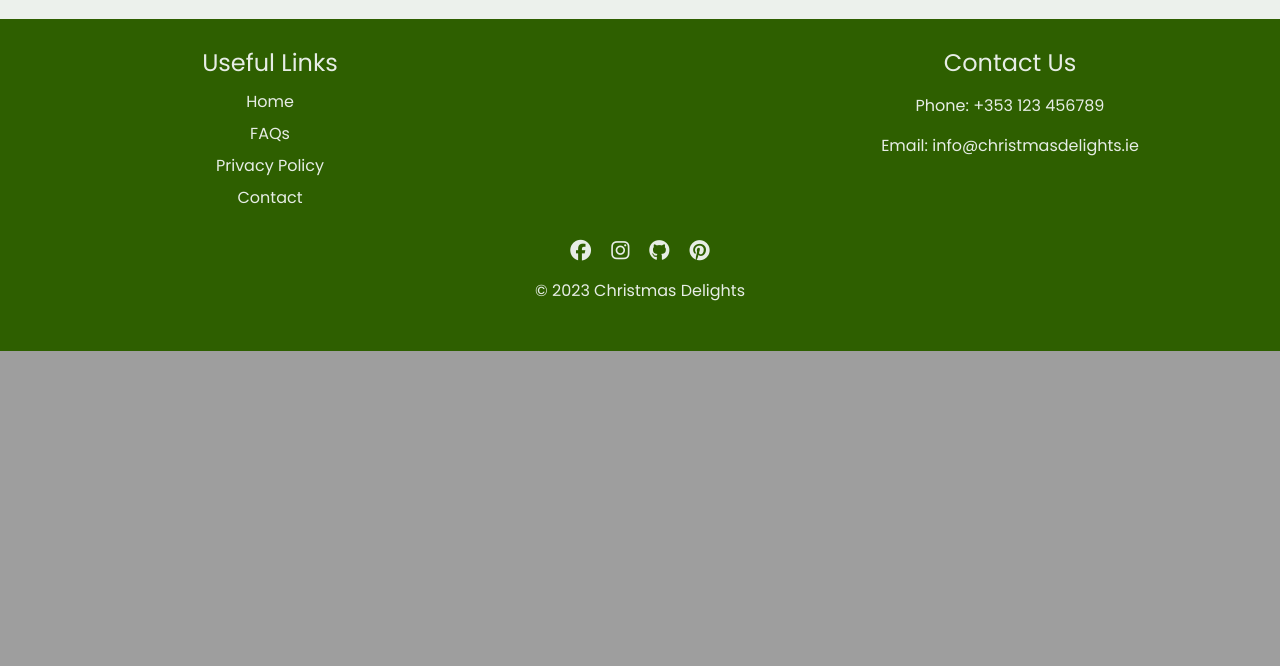
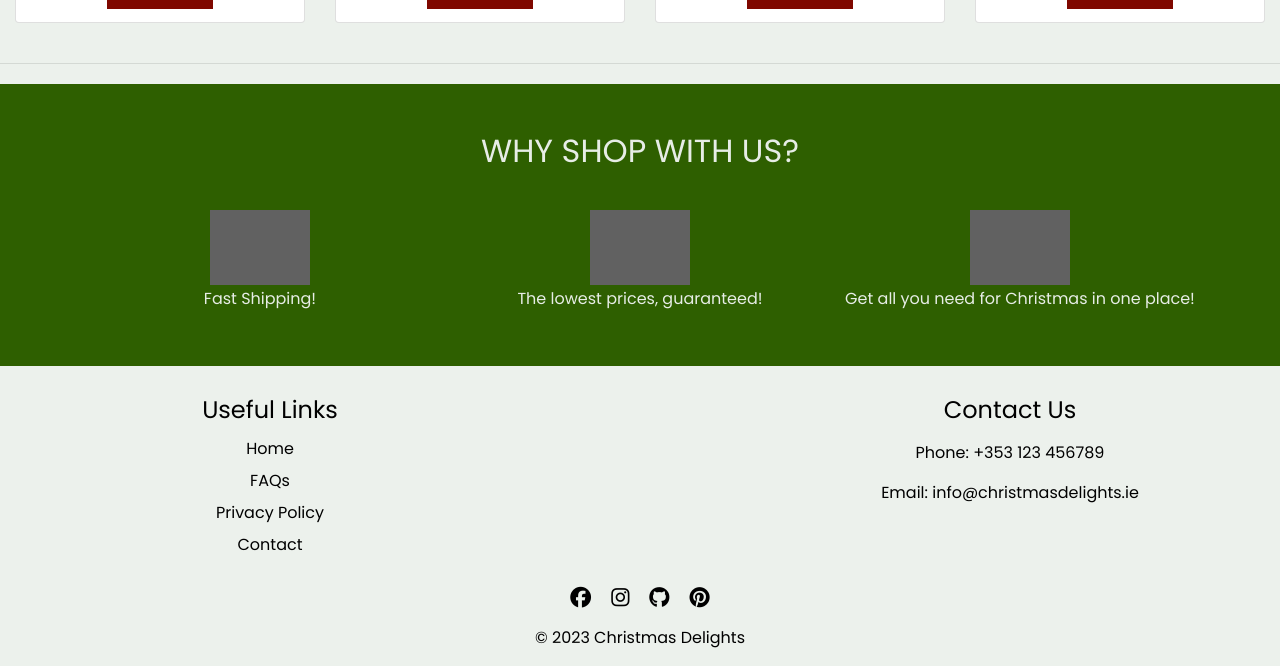
Before and after one commit to AstaJoks/christmas-delights-PP5, a Django app: page / in a window 1280 px wide. Shown: the part 1251-1917 px from the top of the page. Before the commit the page ends 1602 px from the top, so only its background shows below. Run offline with Django 3.2, Linux system fonts and the light colour scheme; some libraries are stand-ins or nearby versions; grey boxes are pictures that could not be loaded.

Commit message:
Add the why shop with us section

```diff
--- a/home/templates/home/index.html
+++ b/home/templates/home/index.html
@@ -12,14 +12,14 @@
     </div>
 </div>
 
-<div class="container-fluid align-items-center text-center">
+<div class="container-fluid align-items-center text-center mt-3">
     <h2 class="section-heading">Popular Categories</h2>
     <hr>
 </div>
 
 <section class="py-1">
     <div class="container-fluid align-items-center">
-        <div class="row">
+        <div class="row mt-2 mb-4">
             <div class="col-sm-12 col-md-6 col-lg-3 py-3">
                 <div class="card card-home h-100">
                     <img class="index-image"
@@ -78,8 +78,51 @@
                     </div>
                 </div>
             </div>
-            <hr>
+        </div>
+    </div>
+    <hr>
+</section>
+
+<section class="why-us">
+    <div class="section-header text-center p-3">
+        <h2 class="index-title">Why Shop With Us?</h2>
+    </div>
+    <div class="container">
+        <div class="row gy-4">
+            <div class="col-lg-4 col-md-12 col-sm-12">
+                <div class="why-us-item position-relative">
+                    <div class="icon">
+                        <img class="icon-img"
+                            src="https://res.cloudinary.com/dcydt01ed/image/upload/v1700085214/1749236-200_ixu9ls.png"
+                            alt="Fast Truck">
+                    </div>
+                    <p class="why-us-title">Fast Shipping!</p>
+                </div>
             </div>
+
+            <div class="col-lg-4 col-md-12 col-sm-12">
+                <div class="why-us-item position-relative">
+                    <div class="icon">
+                        <img class="icon-img"
+                            src="https://res.cloudinary.com/dcydt01ed/image/upload/v1700085214/890868-200_bdefmm.png"
+                            alt="Money Bag">
+                    </div>
+                    <p class="why-us-title">The lowest prices, guaranteed!</p>
+                </div>
+            </div>
+
+            <div class="col-lg-4 col-md-12 col-sm-12">
+                <div class="why-us-item position-relative">
+                    <div class="icon">
+                        <img class="icon-img"
+                            src="https://res.cloudinary.com/dcydt01ed/image/upload/v1700085886/christmas-tree-vector-silhouette-14_q3q0v0.png"
+                            alt="Christmas Tree">
+                    </div>
+                    <p class="why-us-title">Get all you need for Christmas in one place!</p>
+                </div>
+            </div>
+        </div>
+    </div>
 </section>
 
 {% endblock %}
--- a/static/css/base.css
+++ b/static/css/base.css
@@ -54,6 +54,7 @@ body {
 .section-heading {
     margin-top: 20px;
     font-weight: 800;
+    text-transform: uppercase;
 }
 
 .card-title {
@@ -121,6 +122,48 @@ body {
     color: #FFFF;
 }
 
+/* Why Us Section */
+.why-us {
+    padding: 2em;
+}
+
+.why-us h2 {
+    color: #ecf1ecf9;
+    text-transform: uppercase;
+}
+
+.why-us-item img {
+    width: 100px;
+    margin-top: 1em;
+    filter: invert(1);
+}
+
+.why-us {
+    background-color: #2e5f00;
+}
+
+.why-us .why-us-item {
+    height: 100%;
+    line-height: 1.8;
+    text-align: center;
+}
+
+.why-us-title {
+    color: #ecf1ecf9;
+    margin: 0 0 20px 0;
+    position: relative;
+    text-align: center;
+}
+
+.why-us-p {
+    color: #ecf1ecf9;
+    position: relative;
+    text-align: center;
+    font-size: 20px;
+    padding-bottom: 10px;
+    border-bottom: 1px solid white;
+}
+
 
 /* Navbar*/
 
@@ -164,14 +207,14 @@ img.logo {
 
 /* Footer*/
 .footer {
-    color: #ecf1ecf9;
-    background-color: #2e5f00;
+    color: black;
+    background-color: #ecf1ecf9;
     flex-shrink: 0;
     text-align: center;
 }
 
 .footer a {
-    color: #ecf1ecf9;
+    color: black;
 }
 
 .copyright {
@@ -187,7 +230,7 @@ img.logo {
 }
 
 .footer a:hover {
-    color: black;
+    color: #2e5f00;
     text-decoration: none;
 }
 
@@ -204,7 +247,7 @@ img.logo {
 }
 
 .footer-content {
-    color: #ecf1ecf9;
+    color: black;
 }
 
 .footer-col {
--- a/templates/base.html
+++ b/templates/base.html
@@ -205,7 +205,7 @@
             </div>
     </div>
 
-    <div class="copyright text-center p-2 pb-5">
+    <div class="copyright text-center p-2 pb-3">
         © 2023
         <a href="{% url 'home' %}">Christmas Delights</a>
     </div>
```
